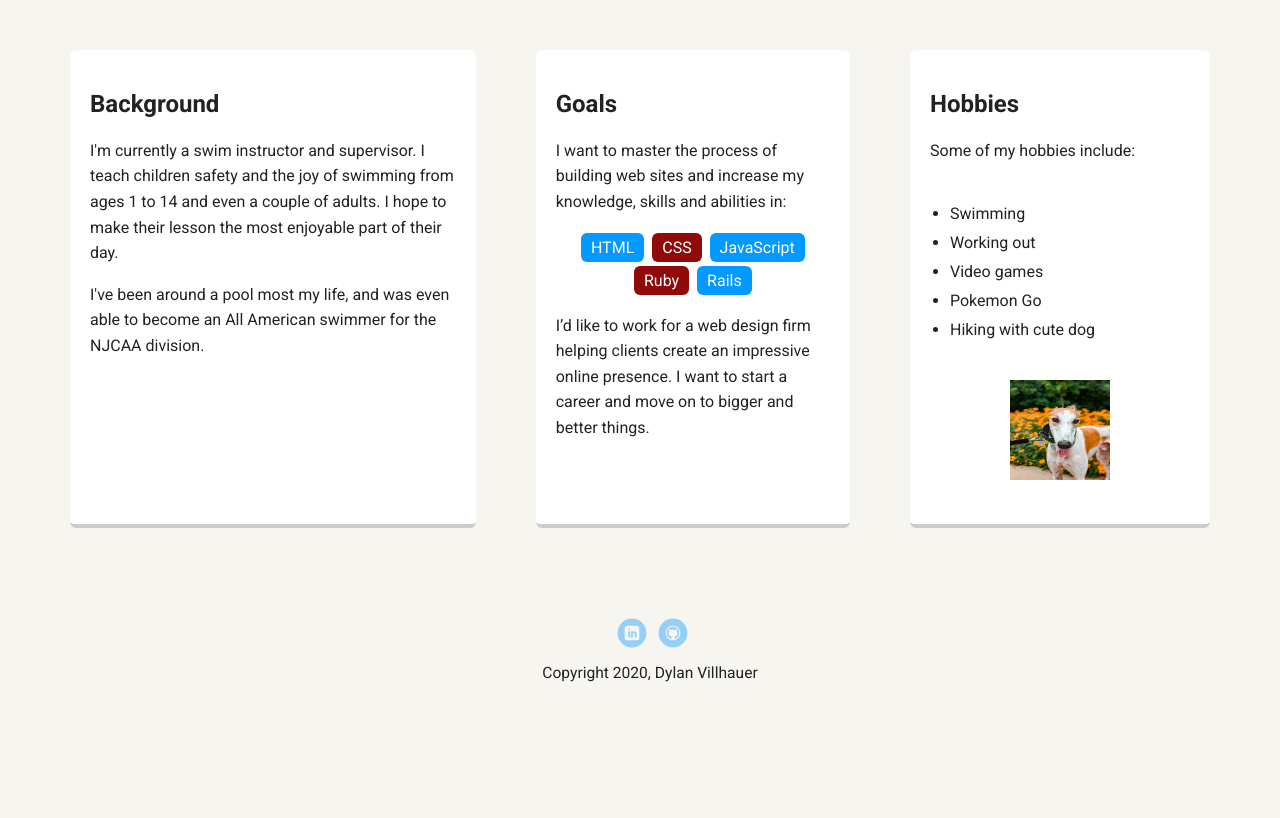
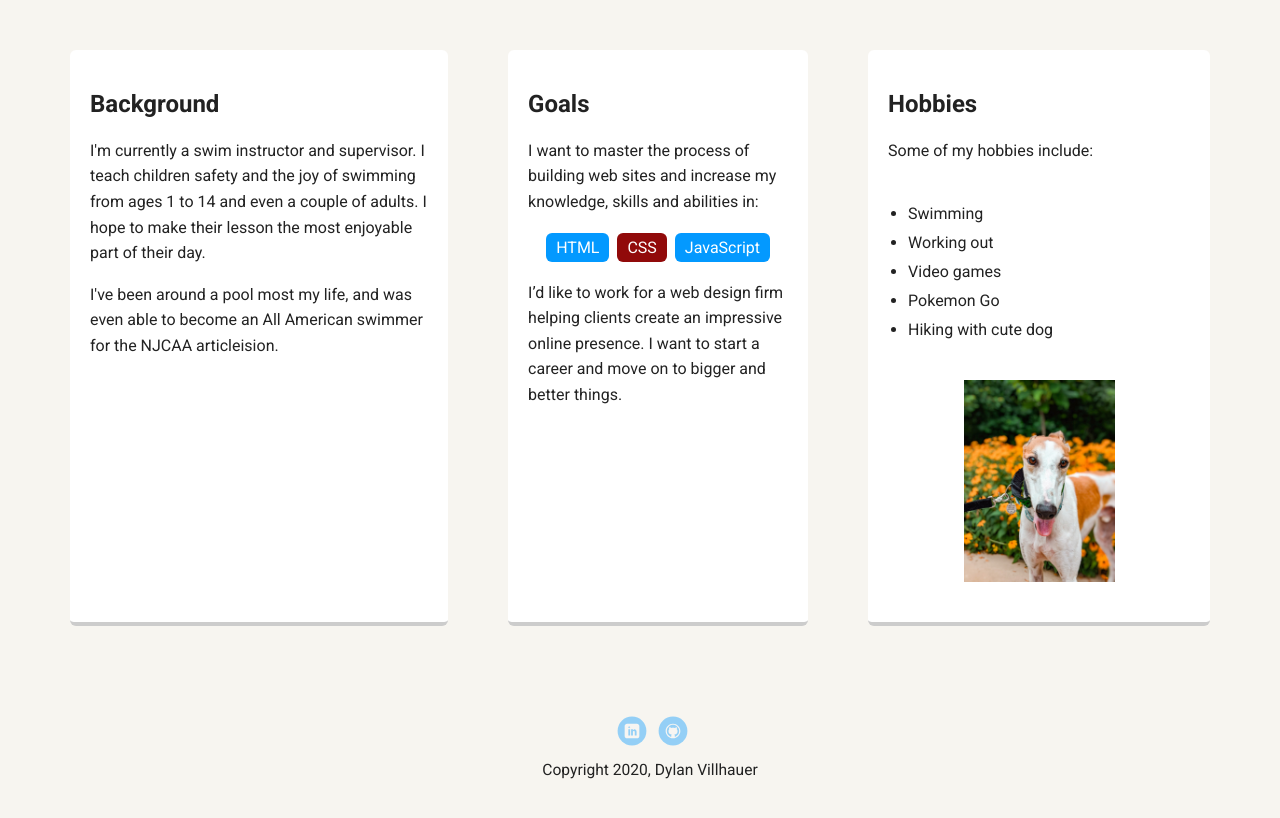
Before and after one commit to DylanVillh/techdegree-project-1, a plain HTML site: page index.html in a window 1280 px wide. Shown: the part 470-1288 px from the top of the page. Before the commit the page ends 1248 px from the top, so only its background shows below. Drawn offline with Linux system fonts and the light colour scheme; a web font is replaced by a local one.

Commit message:
changed divs, fixed any errors on html and css checks

```diff
--- a/index.html
+++ b/index.html
@@ -8,13 +8,13 @@
   <link href="https://fonts.googleapis.com/css?family=Muli%7CRoboto:400,300,500,700,900" rel="stylesheet"></head>
   <body>
 
-    <div class="main-nav">
+    <nav class="main-nav">
         <ul class="nav">
           <li class="name">Dylan Villhauer</li>
           <li><a href="index.html">Home</a></li>
           <li><a href="experience.html">Experience</a></li>
         </ul>
-    </div>
+      </nav>
 
     <header>
       <img src="images/profile-pic.jpg" alt="Picture of a guy swimming" class="profile-image">
@@ -23,26 +23,24 @@
     </header>
 
     <main class="flex">
-      <div class="info-block">
+      <article class="card">
         <h2>Background</h2>
         <p>I'm currently a swim instructor and supervisor. I teach children safety and the joy of swimming from ages 1 to 14 and even a couple of adults. I hope to make their lesson the most enjoyable part of their day.</p>
-        <p>I've been around a pool most my life, and was even able to become an All American swimmer for the NJCAA division.</p>
-      </div>
+        <p>I've been around a pool most my life, and was even able to become an All American swimmer for the NJCAA articleision.</p>
+      </article>
 
-      <div class="info-block">
+      <article class="card">
         <h2>Goals</h2>
         <p>I want to master the process of building web sites and increase my knowledge, skills and abilities in:</p>
         <ul class="skills">
           <li>HTML</li>
           <li>CSS</li>
           <li>JavaScript</li>
-          <li>Ruby</li>
-          <li>Rails</li>
         </ul>
         <p>I’d like to work for a web design firm helping clients create an impressive online presence. I want to start a career and move on to bigger and better things.</p>
-      </div>
+      </article>
 
-      <div class="info-block">
+      <article class="card">
         <h2>Hobbies</h2>
         <p>Some of my hobbies include:</p>
         <ul class="hobbies">
@@ -52,10 +50,8 @@
           <li>Pokemon Go</li>
           <li>Hiking with cute dog</li>
         </ul>
-        <center>
-          <img src="images/paul-the-dog.jpg" alt="A Picture of the dog Paul" class="info-block-pic">
-        </center>
-      </div>
+          <img src="images/paul-the-dog.jpg" alt="A Picture of the dog Paul" class="card-pic">
+      </article>
 
     </main>
     <footer>
--- a/styles.css
+++ b/styles.css
@@ -88,7 +88,7 @@ header .profile-image:hover {
   background-color: white;
   color: black;
 }
-.info-block {
+.card {
   margin: 30px;
   padding: 20px 20px 40px;
   max-width: 500px;
@@ -99,7 +99,7 @@ header .profile-image:hover {
   border-radius: 6px;
   transition: all .5s;
 }
-.info-block:hover {
+.card:hover {
   border-color: #020153;
 }
 
@@ -130,9 +130,11 @@ ul.hobbies {
   margin: 0;
 }
 
-.info-block-pic{
-  width: 100px;
-  height: 100px;
+.card-pic{
+  display: block;
+  margin-left: auto;
+  margin-right: auto;
+  width: 50%;
 }
 
 footer {
```
Also changed, not shown: experience.html (+7 -9 lines).
